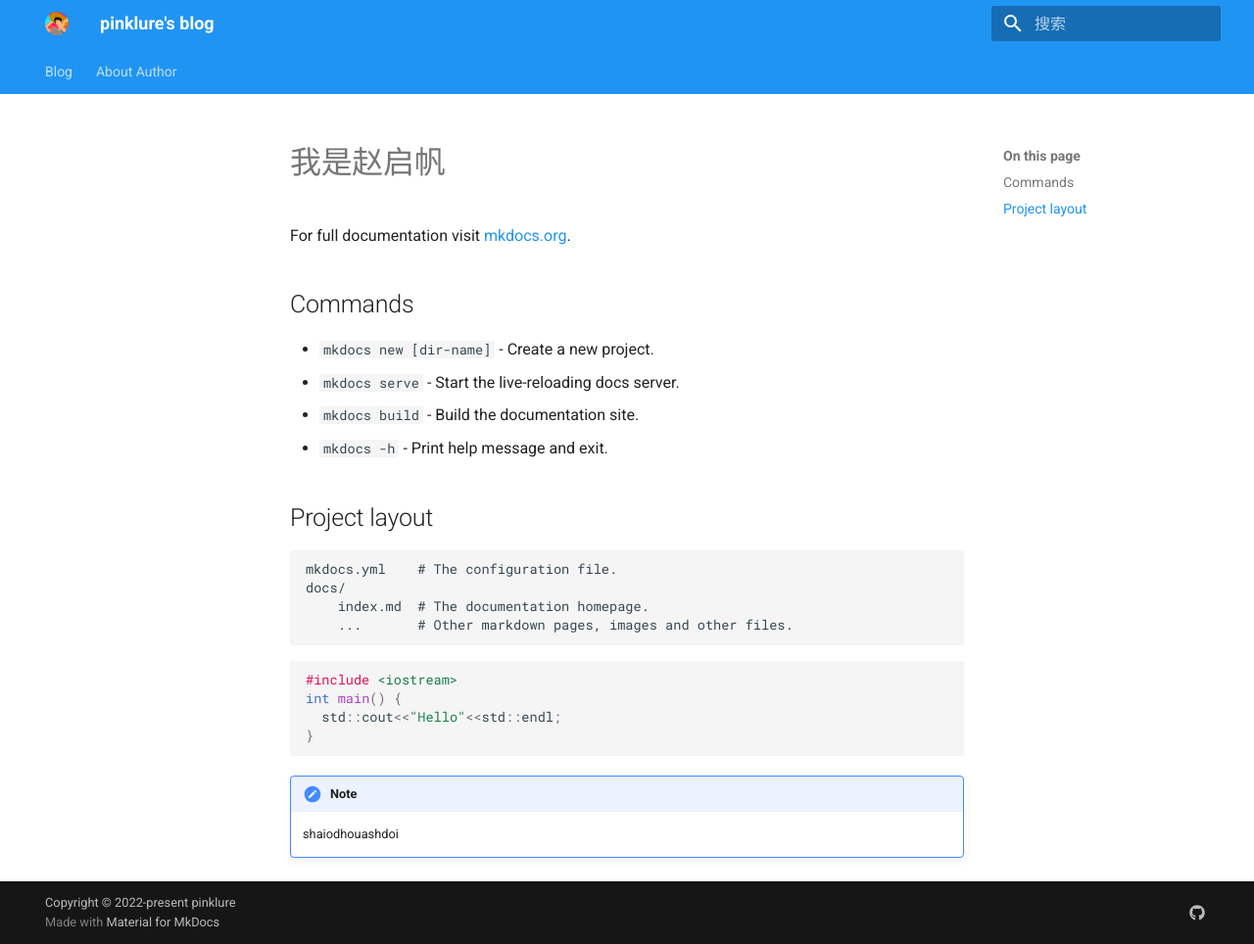
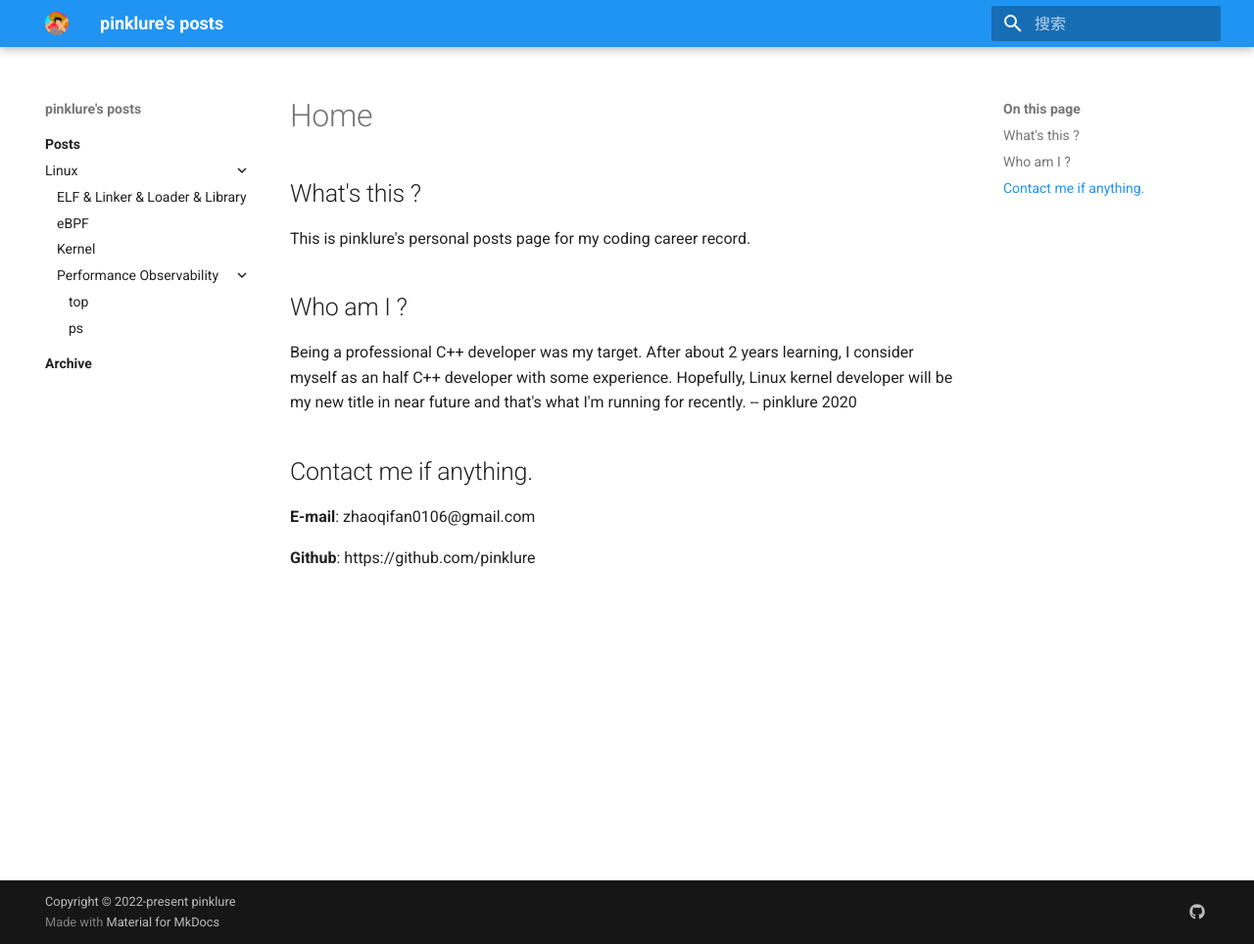
Before and after one commit to pinklure/pinklure.github.io, an MkDocs documentation site: the page built from docs/index.md, in a window 1280 px wide and 964 px high. Shown: the whole window at 98% size. Built offline with MkDocs 1.6.1 and Material for MkDocs 9.7.7, drawn with Linux system fonts in a browser that asks for light colours.

Commit message:
new top, ps

````diff
--- /dev/null
+++ b/docs/archive/index.md
@@ -0,0 +1 @@
+# Archive Home Page
--- a/docs/index.md
+++ b/docs/index.md
@@ -1,28 +1,14 @@
-# 我是赵启帆
+## What's this ?
 
-For full documentation visit [mkdocs.org](https://www.mkdocs.org).
+This is pinklure's personal posts page for my coding career record.
 
-## Commands
+## Who am I ?
 
-* `mkdocs new [dir-name]` - Create a new project.
-* `mkdocs serve` - Start the live-reloading docs server.
-* `mkdocs build` - Build the documentation site.
-* `mkdocs -h` - Print help message and exit.
+Being a professional C++ developer was my target. After about 2 years learning, I consider myself as an half C++ developer with some experience. Hopefully, Linux kernel developer will be my new title in near future and that's what I'm running for recently.
+-- pinklure 2020
 
-## Project layout
+## Contact me if anything.
 
-    mkdocs.yml    # The configuration file.
-    docs/
-        index.md  # The documentation homepage.
-        ...       # Other markdown pages, images and other files.
+**E-mail**: zhaoqifan0106@gmail.com
 
-
-```C++
-#include <iostream>
-int main() {
-  std::cout<<"Hello"<<std::endl;
-}
-```
-
-!!! note
-    shaiodhouashdoi
+**Github**: https://github.com/pinklure
--- /dev/null
+++ b/docs/posts/index.md
@@ -0,0 +1 @@
+# Posts Home Page
--- a/mkdocs.yml
+++ b/mkdocs.yml
@@ -1,13 +1,9 @@
-site_name: pinklure's blog
+site_name: pinklure's posts
 site_url: https://pinklure.github.io
 site_author: pinklure
-site_description: pinklure's Individual Blog Site
-
-# repo_name: pinklure.github.io
-# repo_url: https://github.com/pinklure/pinklure.github.io
+site_description: pinklure's Individual Posts Site
 
 copyright: Copyright &copy; 2022-present <a href="https://github.com/pinklure" target="_blank" rel="noopener noreferrer">pinklure</a>
-
 
 theme:
   name: material
@@ -28,7 +24,7 @@ theme:
   features:
     - navigation.instant
     - navigation.tracking
-    - navigation.tabs
+    # - navigation.tabs
     # - navigation.sticky
     - navigation.sections
     - navigation.expand
@@ -88,9 +84,19 @@ markdown_extensions:
   - pymdownx.tasklist:
       custom_checkbox: true
 
-
 nav:
-  - Blog:
-    - blog/index.md
-  - About Author:
-    - author.md
+  - Posts:
+    - posts/index.md
+    - Linux:
+        - ELF & Linker & Loader & Library:
+          - posts/linux/elf_linker_loader_library/index.md
+        - eBPF:
+          - posts/linux/eBPF/index.md
+        - Kernel:
+          - posts/linux/kernel/index.md
+        - Performance Observability:
+          - posts/linux/performance_observability/index.md
+          - top: posts/linux/performance_observability/top.md
+          - ps: posts/linux/performance_observability/ps.md
+  - Archive:
+    - archive/index.md
````
Also changed, not shown: docs/author.md (deleted, +0 -1 lines), docs/blog/index.md (deleted, +0 -1 lines), docs/posts/linux/basics/bash.md (added, +24 -0 lines), docs/posts/linux/eBPF/index.md (added, +18 -0 lines), docs/posts/linux/elf_linker_loader_library/index.md (added, +14 -0 lines), docs/posts/linux/kernel/index.md (added, +17 -0 lines), docs/posts/linux/performance_observability/index.md (added, +168 -0 lines), docs/posts/linux/performance_observability/ps.md (added, +19 -0 lines), docs/posts/linux/performance_observability/top.md (added, +271 -0 lines), docs/posts/linux/elf_linker_loader_library/index.assets/ELF_Executable_and_Linkable_Format_diagram_by_Ange_Albertini.png (added), docs/posts/linux/performance_observability/index.assets/linux_observability_tools.png (added).
